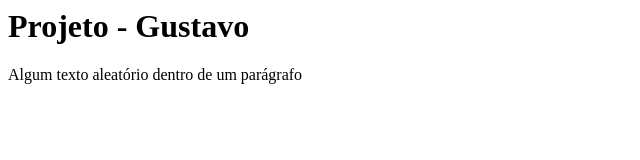
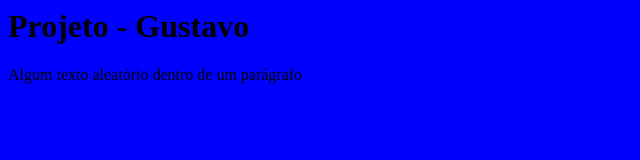
Before and after one commit to gustavohks2/curso-git, a plain HTML site: page index.html in a window 1280 px wide. Shown: the whole page, without its empty margins (0-640 px from the left). Drawn offline with Linux system fonts and the light colour scheme.

Commit message:
inicio do design

```diff
--- /dev/null
+++ b/estilo.css
@@ -0,0 +1,3 @@
+body {
+	background-color: blue;
+}
--- a/index.html
+++ b/index.html
@@ -1,5 +1,6 @@
 <html>
 	<head>
+		<link rel="stylesheet" type="text/css" href="./estilo.css">
 	</head>
 	<body>
 		<h1>Projeto - Gustavo</h1>
```
